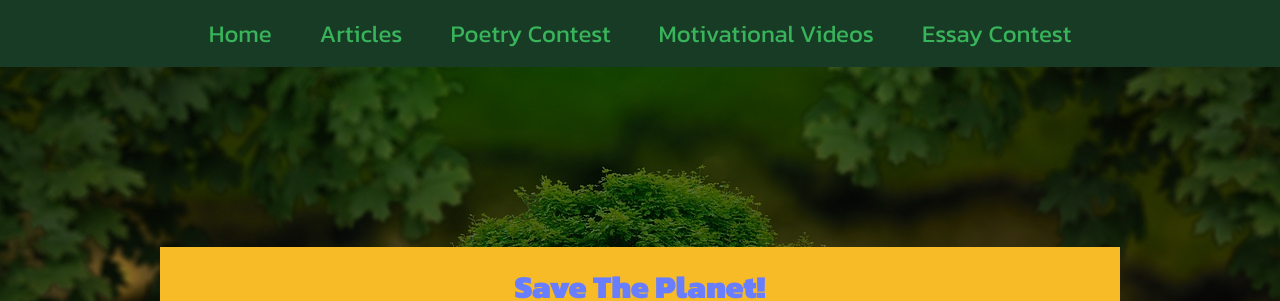
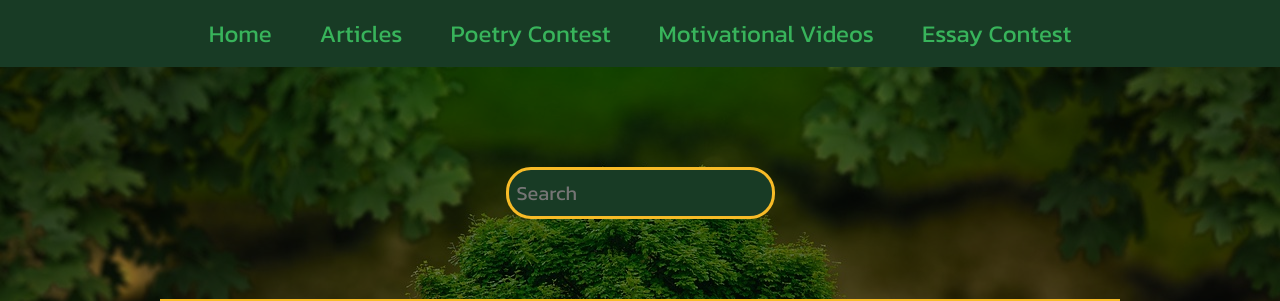
Before and after one commit to XstefanXstefanX/EnglishBlog, a React (Vite) app: page /EnglishBlog/articles in a window 1280 px wide. Shown: the top 301 px of the page. Built offline with nearby package versions, Linux system fonts and the light colour scheme.

Commit message:
Added Search Bar

```diff
--- a/src/App.jsx
+++ b/src/App.jsx
@@ -7,7 +7,7 @@ import Article1 from "./pages/Article1.jsx";
 
 function App() {
   return (
-    <>
+    <div className="background-cover">
       <BrowserRouter>
         <Routes>
           <Route path="/EnglishBlog/" element={<Nav />}>
@@ -21,7 +21,7 @@ function App() {
           </Route>
         </Routes>
       </BrowserRouter>
-    </>
+    </div>
   );
 }
 
--- a/src/components/Article.jsx
+++ b/src/components/Article.jsx
@@ -1,31 +1,19 @@
 import React from "react";
 import { Outlet, Link } from "react-router-dom";
+import articles from "./data.json";
 
-const articles = [
-  {
-    id: 1,
-    title: "Save The Planet!",
-    text: "We don’t have to accept doom and gloom for the Earth. Together, we can slow the dual crises of climate and biodiversity loss. This is a hopeful wake-up call, but only if we act with great urgency.",
-    img: "https://cdn.pixabay.com/photo/2014/02/27/16/10/flowers-276014_1280.jpg",
-  },
-  {
-    id: 2,
-    title: "Earth Needs You!",
-    text: "We don’t have to accept doom and gloom for the Earth. Together, we can slow the dual crises of climate and biodiversity loss. This is a hopeful wake-up call, but only if we act with great urgency.",
-    img: "https://cdn.pixabay.com/photo/2012/03/01/00/55/flowers-19830_1280.jpg",
-  },
-  {
-    id: 3,
-    title: "Earth Needs You!",
-    text: "We don’t have to accept doom and gloom for the Earth. Together, we can slow the dual crises of climate and biodiversity loss. This is a hopeful wake-up call, but only if we act with great urgency.",
-    img: "https://cdn.pixabay.com/photo/2012/03/01/00/55/flowers-19830_1280.jpg",
-  },
-];
-
-const Article = () => {
+const Article = (input) => {
+  const filteredArticles = articles.filter((el) => {
+    if (input.input === "") {
+      return el;
+    } else {
+      let response = el.title.toLowerCase().includes(input.input);
+      return response;
+    }
+  });
   return (
     <div className="articles-container">
-      {articles.map((article) => {
+      {filteredArticles.map((article) => {
         return (
           <div className="article-container">
             <Link
@@ -39,6 +27,7 @@ const Article = () => {
                 {article.text}
               </p>
               <img
+                key={article.img.toString()}
                 className="article-image"
                 // Must change this later
                 src={article.img}
--- a/src/components/Navigation.jsx
+++ b/src/components/Navigation.jsx
@@ -3,7 +3,7 @@ import { Outlet, Link } from "react-router-dom";
 
 const Navigation = () => {
   return (
-    <div className="body background-cover">
+    <div className="body">
       <div className="header">
         <nav className="nav-bar">
           <ul className="nav-list">
--- /dev/null
+++ b/src/components/SearchBar.jsx
@@ -0,0 +1,27 @@
+import { React, useState } from "react";
+import Article from "./Article.jsx";
+
+const SearchBar = () => {
+  const [inputText, setInputText] = useState("");
+  const handleInput = (e) => {
+    let lowerCase = e.target.value.toLowerCase();
+    setInputText(lowerCase);
+  };
+  return (
+    <div className="search-container">
+      <input
+        type="text"
+        label="Search"
+        placeholder="Search"
+        onChange={handleInput}
+        className="search-bar"
+      />
+      <Article input={inputText} />
+    </div>
+  );
+};
+
+export default SearchBar;
+
+{
+}
--- /dev/null
+++ b/src/components/data.json
@@ -0,0 +1,20 @@
+[
+  {
+    "id": 1,
+    "title": "Save The Planet!",
+    "text": "We don’t have to accept doom and gloom for the Earth. Together, we can slow the dual crises of climate and biodiversity loss. This is a hopeful wake-up call, but only if we act with great urgency.",
+    "img": "https://cdn.pixabay.com/photo/2014/02/27/16/10/flowers-276014_1280.jpg"
+  },
+  {
+    "id": 2,
+    "title": "Earth Needs You!",
+    "text": "We don’t have to accept doom and gloom for the Earth. Together, we can slow the dual crises of climate and biodiversity loss. This is a hopeful wake-up call, but only if we act with great urgency.",
+    "img": "https://cdn.pixabay.com/photo/2012/03/01/00/55/flowers-19830_1280.jpg"
+  },
+  {
+    "id": 3,
+    "title": "Earth Needs You!",
+    "text": "We don’t have to accept doom and gloom for the Earth. Together, we can slow the dual crises of climate and biodiversity loss. This is a hopeful wake-up call, but only if we act with great urgency.",
+    "img": "https://cdn.pixabay.com/photo/2012/03/01/00/55/flowers-19830_1280.jpg"
+  }
+]
--- a/src/pages/Articles.jsx
+++ b/src/pages/Articles.jsx
@@ -1,10 +1,11 @@
 import React from "react";
-
 import Article from "../components/Article.jsx";
+import SearchBar from "../components/SearchBar.jsx";
 
 const Articles = () => {
   return (
     <div>
+      <SearchBar />
       <Article />
     </div>
   );
--- a/src/styles/index.css
+++ b/src/styles/index.css
@@ -30,6 +30,8 @@
 }
 .background-cover {
   width: 100%;
+
+  min-height: 100vh;
   height: 100%;
   background: rgba(0, 0, 0, 0.5);
 }
@@ -96,6 +98,22 @@ body {
 }
 
 /* Article Stylings */
+.search-container {
+  display: flex;
+  flex-direction: column;
+  align-items: center;
+}
+.search-bar {
+  font-size: 1.25rem;
+  padding: 0.5rem;
+  border-radius: 25px;
+  background: var(--dark-green);
+  color: var(--light-green);
+  border: 3px solid var(--yellow);
+}
+.search-bar:focus {
+  outline: none !important;
+}
 .articles-container {
   width: 100%;
   height: 100%;
@@ -215,6 +233,9 @@ body {
   }
 }
 @media (max-width: 40rem) {
+  .motto {
+    font-size: 1rem;
+  }
   .nav-list {
     font-size: 0.75rem;
     gap: 1rem;
@@ -235,8 +256,14 @@ body {
     #our-mission {
       grid-template-columns: 1rem 1fr 1rem;
       > img {
-        grid-column: 2 / 3;
+        grid-column: 1 / 4;
         grid-row: 3/4;
+      }
+      > h1 {
+        font-size: 2.5rem;
+      }
+      > p {
+        font-size: 1.25rem;
       }
     }
   }
```
